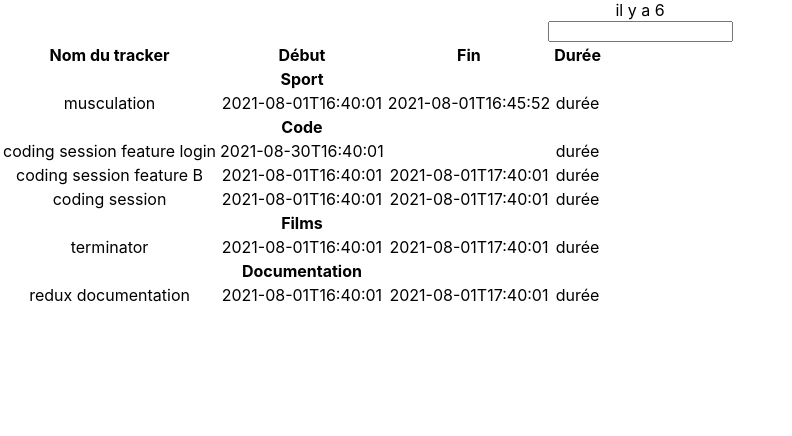
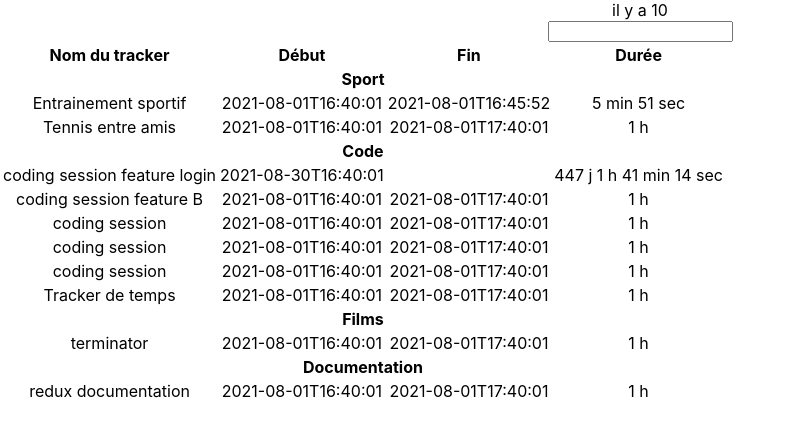
Before and after one commit to AndreaGauvreau/React-trackTime-beta, a React (Create React App) app: page / in a window 1280 px wide. Shown: the top 436 px of the page, without its empty margins (0-792 px from the left). Built offline with nearby package versions, Linux system fonts and the light colour scheme.

Commit message:
duration done

```diff
--- a/src/Components/TrackTable.jsx
+++ b/src/Components/TrackTable.jsx
@@ -1,5 +1,5 @@
-import React from 'react'
-import {groupBy} from '../functions'
+import React, {useEffect, useState} from 'react'
+import {diffTime, groupBy} from '../functions'
 export default function TrackTable({allTracker}) {
   const rows = []
   let lastCategory = ''
@@ -34,12 +34,26 @@ export default function TrackTable({allTracker}) {
 }
 
 function TrackRow({allTracker}) {
+  const [duree, setDuree] = useState(
+    diffTime(allTracker?.starttime, allTracker?.endtime),
+  )
+
+  useEffect(() => {
+    const refresh = () => {
+      setDuree(diffTime(allTracker?.starttime, allTracker?.endtime))
+    }
+    const timer = setTimeout(() => refresh(), 1000)
+    return () => {
+      clearTimeout(timer)
+    }
+  }, [allTracker?.starttime, allTracker?.endtime, duree])
+
   return (
     <tr key={allTracker.id}>
       <td>{allTracker.name}</td>
       <td>{allTracker.starttime}</td>
       <td>{allTracker.endtime}</td>
-      <td>durée</td>
+      <td>{duree}</td>
     </tr>
   )
 }
--- a/src/data.js
+++ b/src/data.js
@@ -5,7 +5,7 @@ const TRACKERS = [
     category: 'Sport',
     starttime: '2021-08-01T16:40:01',
     endtime: '2021-08-01T16:45:52',
-    name: 'musculation',
+    name: 'Entrainement sportif',
   },
   {
     id: '2',
@@ -42,6 +42,34 @@ const TRACKERS = [
     endtime: '2021-08-01T17:40:01',
     name: 'coding session ',
   },
+  {
+    id: '7',
+    category: 'Code',
+    starttime: '2021-08-01T16:40:01',
+    endtime: '2021-08-01T17:40:01',
+    name: 'coding session ',
+  },
+  {
+    id: '8',
+    category: 'Code',
+    starttime: '2021-08-01T16:40:01',
+    endtime: '2021-08-01T17:40:01',
+    name: 'coding session ',
+  },
+  {
+    id: '9',
+    category: 'Code',
+    starttime: '2021-08-01T16:40:01',
+    endtime: '2021-08-01T17:40:01',
+    name: 'Tracker de temps ',
+  },
+  {
+    id: '10',
+    category: 'Sport',
+    starttime: '2021-08-01T16:40:01',
+    endtime: '2021-08-01T17:40:01',
+    name: 'Tennis entre amis ',
+  },
 ]
 
 export default TRACKERS
--- a/src/functions.js
+++ b/src/functions.js
@@ -8,3 +8,56 @@ export function groupBy(tableauObjets, propriete) {
     return acc
   }, {})
 }
+
+export const diffTime = (start, end) => {
+  // objectif ! difference entre 2 dates :
+  // avoir une chaine de caracteres qui affiche : Days : Heures : Minutes : secondes : Milliseconde
+  // algo ! on faire faire la difference en ms : calculer les jours, sourstraire, les heures + sourstraires etc ...tracker
+
+  //1 : date de depart et date de fin (date de fin peut etre undefined = now)
+  //2 : calcul delta diff /1000 pour avoir en seconde
+  //3 : calcul nb days : delta/ 86400 : nombre de seconde / 86400 (seconde dans days) pour avoir le nombre de days
+  //4 : calcul nb heures  :delta / 3600 : nombre de seconde restante / 3600 polur avoir le nombre d'heures restante
+  //5 : calcul nb minutes  :delta / 60 : nombre de seconde restant / 60 pour avoir les minutes
+  //6 : calcul nb sec  :delta / 60 : nombre de seconde restant / 60 pour avoir les minutes
+
+  start = new Date(start)
+  end = end ? new Date(end) : new Date()
+
+  let durationStr = ''
+
+  var delta = Math.abs(start - end) / 1000
+
+  // calculate (and subtract) whole days
+  var days = Math.floor(delta / 86400)
+  delta -= days * 86400
+
+  if (days > 0) {
+    durationStr = days + ' j '
+  }
+  // calculate (and subtract) whole hours
+  var hours = Math.floor(delta / 3600) % 24
+  delta -= hours * 3600
+
+  if (hours > 0) {
+    durationStr = durationStr + hours + ' h '
+  }
+  // calculate (and subtract) whole minutes
+  var minutes = Math.floor(delta / 60) % 60
+  delta -= minutes * 60
+  if (minutes > 0) {
+    durationStr = durationStr + minutes + ' min '
+  }
+  // what's left is seconds
+  var seconds = Math.floor(delta % 60)
+  if (seconds > 0) {
+    durationStr = durationStr + seconds + ' sec '
+  }
+
+  return durationStr
+}
+
+export const getDateTimeForPicker = (date = new Date()) => {
+  const dateIso = date.toISOString()
+  return dateIso.substring(0, dateIso.length - 5)
+}
```
